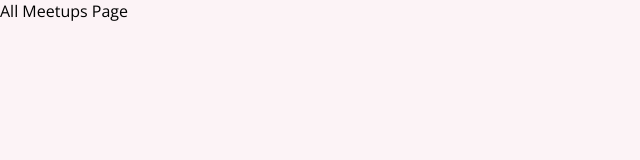
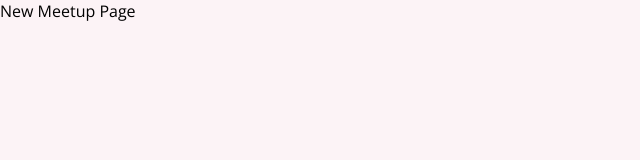
Before and after one commit to emdadul-islam439/react-meetup-demo-project, a React (Create React App) app: page /new-meetup in a window 1280 px wide. Shown: the top 160 px of the page, without its empty margins (0-640 px from the left). Built offline with nearby package versions, Linux system fonts and the light colour scheme.

Commit message:
using exact with it's full form. if exact={true}, we can use it like this-> 'exact' instead of 'exact={true}

```diff
--- a/src/App.js
+++ b/src/App.js
@@ -8,7 +8,7 @@ function App() {
   return (
     <div>
       <Switch>
-        <Route path="/">
+        <Route path="/" exact={true}>
           <AllMeetupsPage />
         </Route>
         <Route path="/new-meetup">
```
